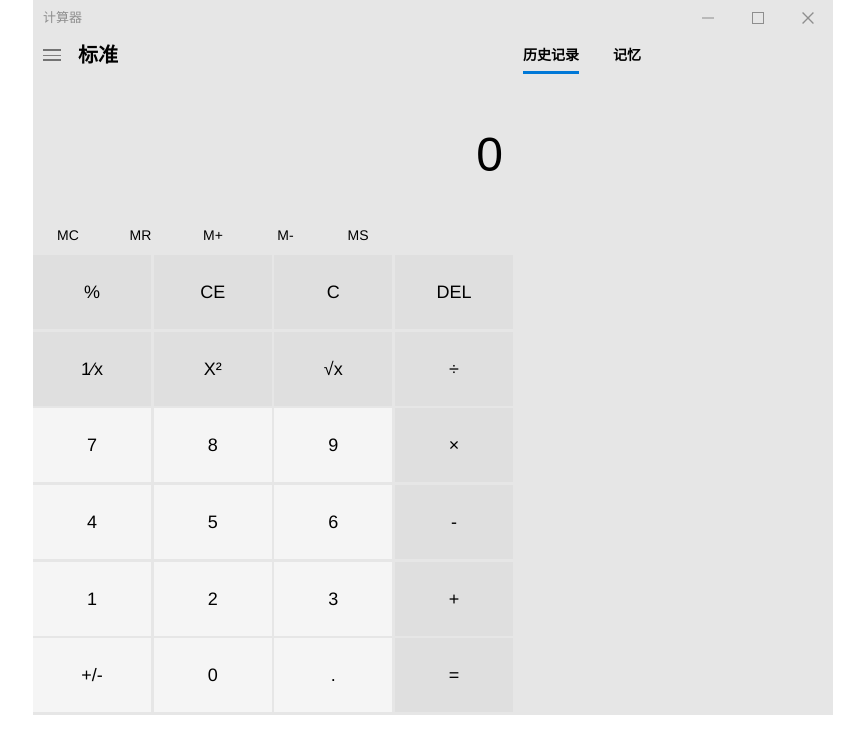
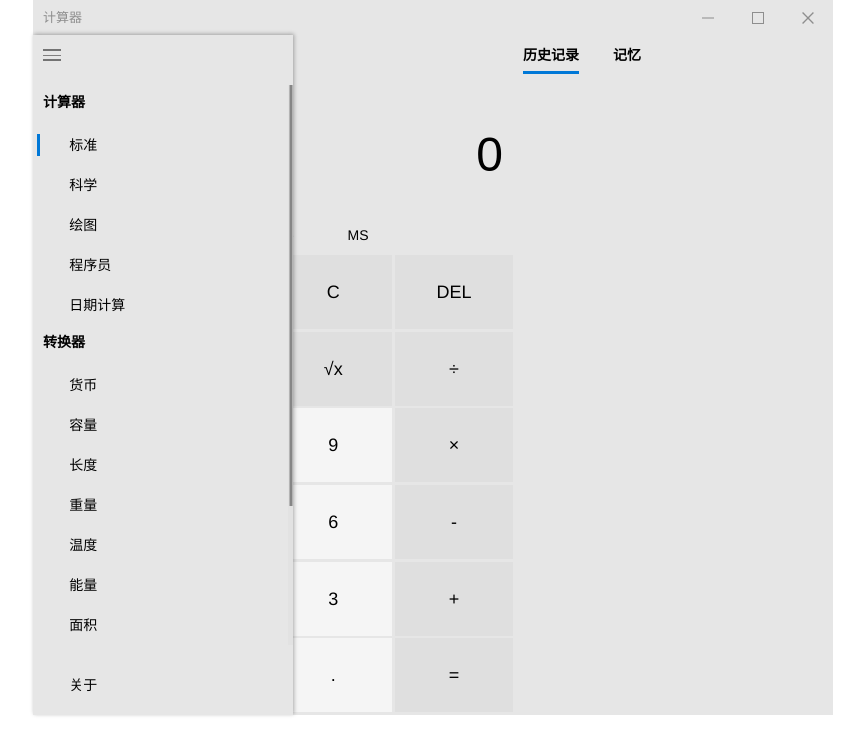
Before and after one commit to luckycode01/counter, a Vue app: page / in a window 1280 px wide. Shown: the top 754 px of the page, without its empty margins (207-1071 px from the left). Built offline with nearby package versions, Linux system fonts and the light colour scheme; a web font is replaced by a local one.

Commit message:
scrollIn slide

```diff
--- a/src/components/Sidebar.vue
+++ b/src/components/Sidebar.vue
@@ -1,11 +1,11 @@
 <template>
   <!-- 侧边栏 -->
   <div class="menu clearfix">
-    <div class="counte-detail">
+    <div class="content-detail">
       <h4>计算器</h4>
       <ul>
         <li
-          v-for="(item, index) in counteList"
+          v-for="(item, index) in contentList"
           :key="index"
           :class="item.isSelect ? 'active' : ''"
         >
@@ -19,6 +19,9 @@
         </li>
       </ul>
     </div>
+    <div class="scrollIn">
+      <div class="slide"></div>
+    </div>
     <div class="about">
       <a href="javascript:;"
         ><i class="iconfont">{{ about }}</i> 关于</a
@@ -30,7 +33,7 @@
 export default {
   data() {
     return {
-      counteList: [
+      contentList: [
         {
           icon: '\ue60e',
           title: '标准',
@@ -109,6 +112,75 @@ export default {
       about: '\ue60f'
     }
   },
+  methods: {
+    scrollSlide() {
+      // 获取滑块对象
+      const slide = document.querySelector('.scrollIn .slide');
+      // 获取滑槽对象
+      const scrollIn = document.querySelector('.scrollIn');
+      // 获取内容
+      const content = document.querySelector('.content-detail');
+      // 滑块高度/滑槽高度 = 滑槽高度/内容高度 = 滑块滚动的距离 / 内容滚动的距离
+      // 滑块高度/内容高度
+      const slideContent = scrollIn.offsetHeight / content.scrollHeight;
+      // 求滑块的高度
+      const slideHeight = slideContent * scrollIn.offsetHeight;
+      slide.style.height = slideHeight + 'px';
+      // 滚轮滚动事件
+      content.addEventListener('mousewheel', wheelMove);
+      content.addEventListener('DOMMouseScroll', wheelMove);
+
+      function wheelMove(event) {
+        event = event || window.event;
+        let flag = false;
+        console.log(event.wheelDelta);
+        //向下滚为负
+        if (event.wheelDelta) {
+          // 向上滚，滑块向上，内容向下
+          if (event.wheelDelta > 0) {
+            flag = true;
+          }
+          else {
+            flag = false;
+          }
+        }
+        else if (event.detail) {
+          // 火狐  向上为负 ，滑块向上，内容向下
+          if (event.detail < 0) {
+            flag = true;
+          }
+          else {
+            flag = false;
+          }
+        }
+        if (flag) {
+          let lastY = slide.offsetTop - 10;
+          if (lastY < 0) lastY = 0;
+          // 内容滚动的距离
+          let contentDis = lastY / slideContent;
+          content.style.top = -contentDis + 'px';
+          slide.style.top = lastY + 'px'
+        }
+        else {
+          let lastY = slide.offsetTop + 10;
+          if (lastY > scrollIn.offsetHeight - slide.offsetHeight) {
+            lastY = scrollIn.offsetHeight - slide.offsetHeight;
+          }
+          // 内容滚动的距离
+          let contentDis = lastY / slideContent;
+          content.style.top = -contentDis + 'px';
+          slide.style.top = lastY + 'px'
+        }
+      }
+
+
+
+    }
+  },
+  // 页面加载啊完后调用
+  mounted() {
+    this.scrollSlide();
+  },
 }
 </script>
 <style scoped>
@@ -124,36 +196,36 @@ export default {
   box-shadow: 1px -1px 4px rgba(0, 0, 0, 0.3);
 }
 
-.menu .counte-detail {
+.menu .content-detail {
   position: absolute;
-  top: 30px;
+  top: 50px;
   width: 100%;
-  height: 620px;
+  height: 580px;
   background-color: #e6e6e6;
   overflow: hidden;
 }
-.menu .counte-detail h4 {
+.menu .content-detail h4 {
   width: 100%;
   height: 40px;
   margin-left: 10px;
   font-size: 14px;
   font-weight: 600;
 }
-.menu .counte-detail h4:first-child {
+/* .menu .content-detail h4:first-child {
   margin-top: 20px;
-}
-.menu .counte-detail ul li {
+} */
+.menu .content-detail ul li {
   position: relative;
   width: 100%;
   height: 40px;
   line-height: 40px;
 }
 
-.menu .counte-detail ul li:hover {
+.menu .content-detail ul li:hover {
   background-color: #d1d1d1;
 }
 
-.menu .counte-detail ul .active::before {
+.menu .content-detail ul .active::before {
   position: absolute;
   content: "";
   width: 3px;
@@ -187,5 +259,24 @@ export default {
 .menu .about a:hover {
   background-color: #d1d1d1;
 }
+/* 滚动条 */
+.scrollIn {
+  position: absolute;
+  top: 50px;
+  right: 0;
+  width: 5px;
+  height: 580px;
+  background-color: #e2e2e2;
+  /* border-left: 1px solid #c4c1c1; */
+}
 
+.scrollIn .slide {
+  width: 3px;
+  height: 100px;
+  position: absolute;
+  top: 0;
+  left: 50%;
+  transform: translateX(-50%);
+  background-color: #868686;
+}
 </style>
--- a/src/components/headTitle.vue
+++ b/src/components/headTitle.vue
@@ -26,7 +26,7 @@ export default {
   },
   data() {
     return {
-      isShow: false,
+      isShow: true,
     }
   },
   methods: {
@@ -50,7 +50,7 @@ export default {
     sidebarNone() {
       // const menu = document.querySelector('.menu');
       // menu.style.display = 'none';
-      this.isShow = false;
+      this.isShow = true;
 
     }
   }
```
